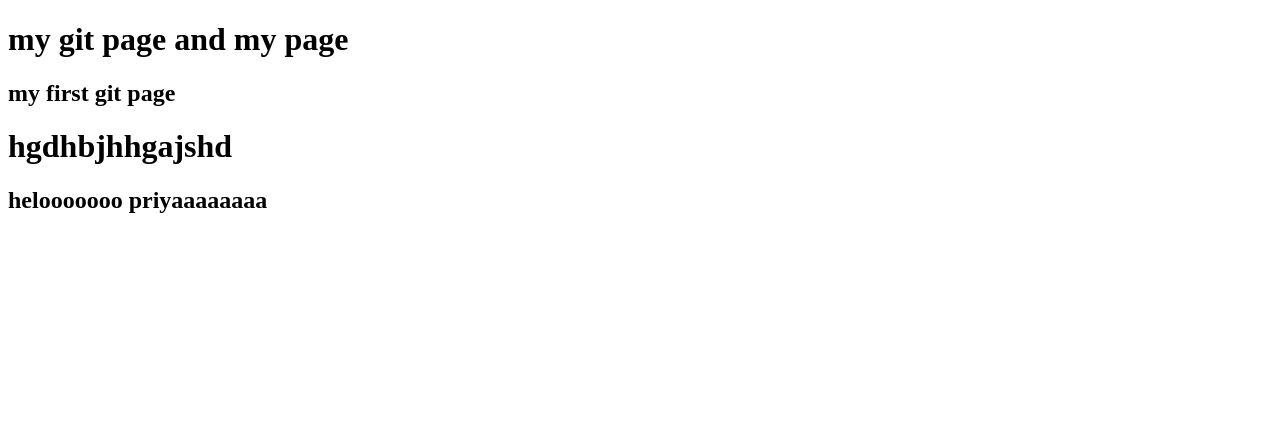
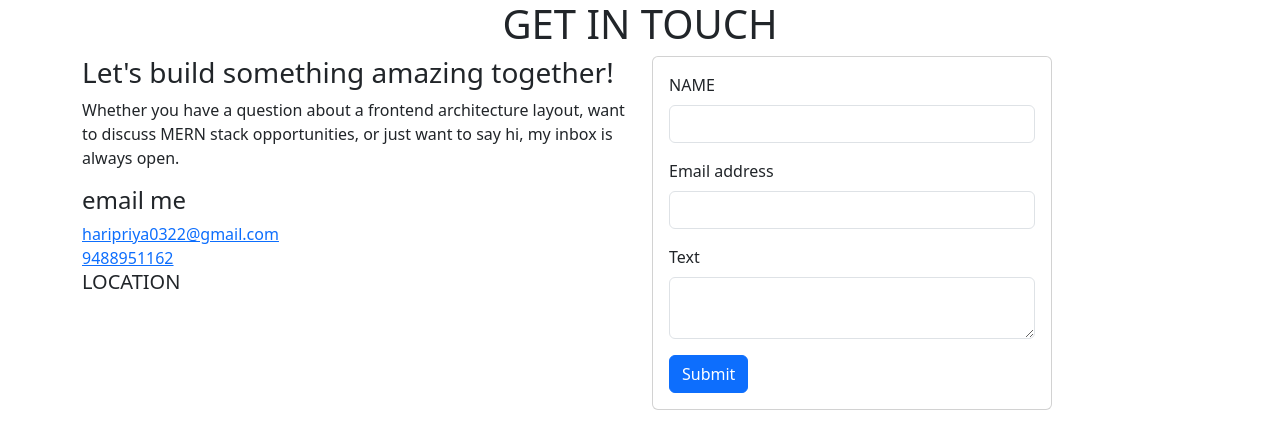
Before and after one commit to Hari-Priya-99/test, a plain HTML site: page index.html in a window 1280 px wide. Drawn offline with nearby package versions, Linux system fonts and the light colour scheme.

Commit message:
added new file

```diff
--- a/index.html
+++ b/index.html
@@ -1,14 +1,66 @@
 <!DOCTYPE html>
 <html lang="en">
+
 <head>
     <meta charset="UTF-8">
     <meta name="viewport" content="width=device-width, initial-scale=1.0">
     <title>Document</title>
+    <link href="./style.css">
+    <link href="https://cdn.jsdelivr.net/npm/bootstrap@5.3.8/dist/css/bootstrap.min.css" rel="stylesheet"
+        integrity="sha384-sRIl4kxILFvY47J16cr9ZwB07vP4J8+LH7qKQnuqkuIAvNWLzeN8tE5YBujZqJLB" crossorigin="anonymous">
+    <script src="https://cdn.jsdelivr.net/npm/bootstrap@5.3.8/dist/js/bootstrap.bundle.min.js"
+        integrity="sha384-FKyoEForCGlyvwx9Hj09JcYn3nv7wiPVlz7YYwJrWVcXK/BmnVDxM+D2scQbITxI"
+        crossorigin="anonymous"></script>
 </head>
+
 <body>
-    <h1>my git page and my page</h1>
-    <h2>my first git page</h2>
-    <h1>hgdhbjhhgajshd</h1>
-    <h2>helooooooo priyaaaaaaaa</h2>
+    <div class="container">
+        <div class="heading">
+            <h1 style="text-align: center;">GET IN TOUCH</h1>
+        </div>
+    </div>
+    <div class="container">
+        <div class="row">
+            <div class="col-6 ">
+                <h3>Let's build something amazing together!</h3>
+                <p>Whether you have a question about a frontend architecture layout, want to discuss MERN stack
+                    opportunities, or just want to say hi, my inbox is always open.</p>
+                <h4>email me</h4>
+                <a href="">haripriya0322@gmail.com</a><br>
+                <a href="">9488951162</a>
+                <h5>LOCATION</h5>
+            </div>
+
+            <div class="col-6 formcard">
+                <div class="card" style="width: 400px;">
+                    <div class="card-body">
+                        <form>
+                             <div class="mb-3 " >
+                                <label for="NAME" class="form-label">NAME</label>
+                                <input type="Text" class="form-control" id="NAME">
+
+                            </div>
+                            <div class="mb-3">
+                                <label for="exampleInputEmail1" class="form-label">Email address</label>
+                                <input type="email" class="form-control" id="exampleInputEmail1">
+
+                            </div>
+                            <div class="mb-3">
+                                <label for="textifany" class="form-label">Text</label>
+                                <textarea type="text" class="form-control" id="textifany" row="10" column="50"></textarea>
+                            </div>
+
+                            <button type="submit" class="btn btn-primary">Submit</button>
+                        </form>
+                    </div>
+                </div>
+            </div>
+
+        </div>
+    </div>
+
+
+
 </body>
+
 </html>
--- /dev/null
+++ b/style.css
@@ -0,0 +1,13 @@
+*{
+    margin: 0;
+    padding: 0;
+
+}
+.heading h1{
+    align-items: center;
+    margin-top: 40px;
+}
+.contactbox{
+    background-color: aqua;
+    border: 1px black solid;
+}
```
